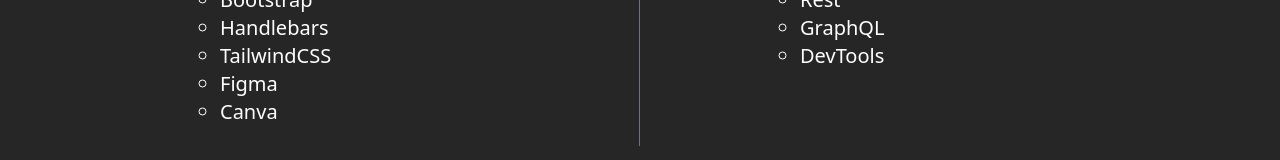
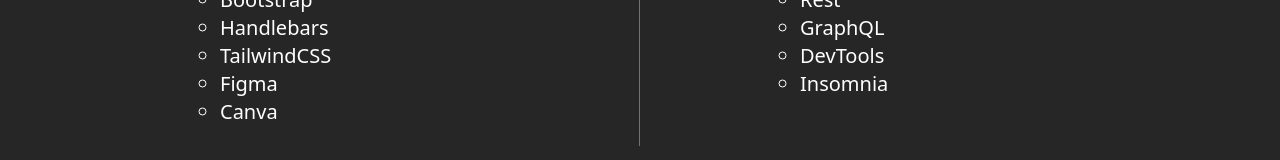
Before and after one commit to jtwiley1996/MyWorkPortfolio, a React (Create React App) app: page /Resume in a window 1280 px wide. Shown: the part 585-745 px from the top of the page. Built offline with nearby package versions, Linux system fonts and the light colour scheme.

Commit message:
minor changes

```diff
--- a/src/components/Resume.jsx
+++ b/src/components/Resume.jsx
@@ -46,6 +46,7 @@
             <li>Rest</li>
             <li>GraphQL</li>
             <li>DevTools</li>
+            <li>Insomnia</li>
           </ul>
         </div>
       </div>
```
